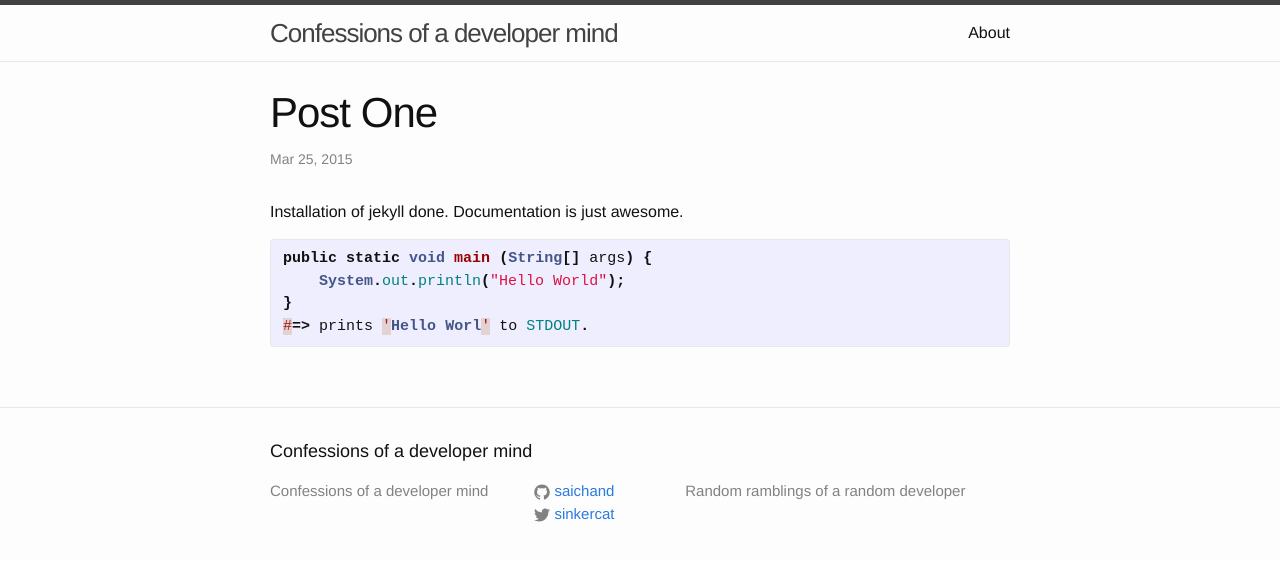
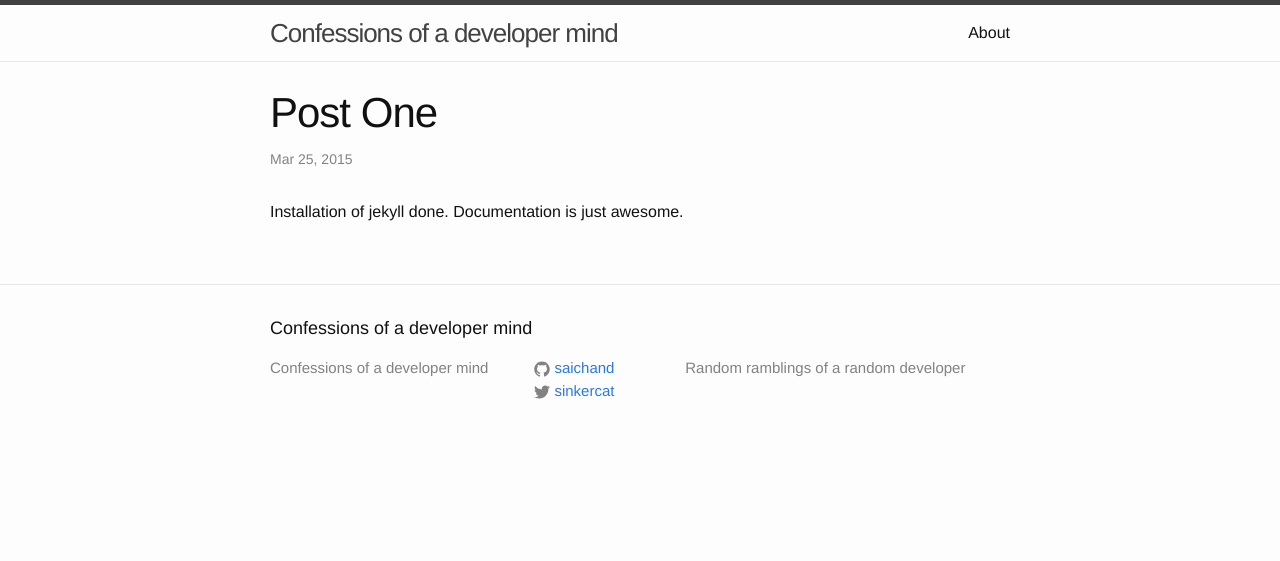
Before and after one commit to saichand/saichand.github.io, a Jekyll site: the page built from _posts/2015-03-25-post-one.markdown, in a window 1280 px wide. Shown: the top 561 px of the page. Built offline with Jekyll 4.4.1, drawn with Linux system fonts in a browser that asks for light colours.

Commit message:
fix first post 2

```diff
--- a/_posts/2015-03-25-post-one.markdown
+++ b/_posts/2015-03-25-post-one.markdown
@@ -5,10 +5,3 @@ date:   2015-03-25 16:05:17
 categories: jekyll github
 ---
 Installation of jekyll done. Documentation is just awesome.
-
-{% highlight java %}
-public static void main (String[] args) {
-    System.out.println("Hello World");
-}
-#=> prints 'Hello Worl' to STDOUT.
-{% endhighlight %}
```
